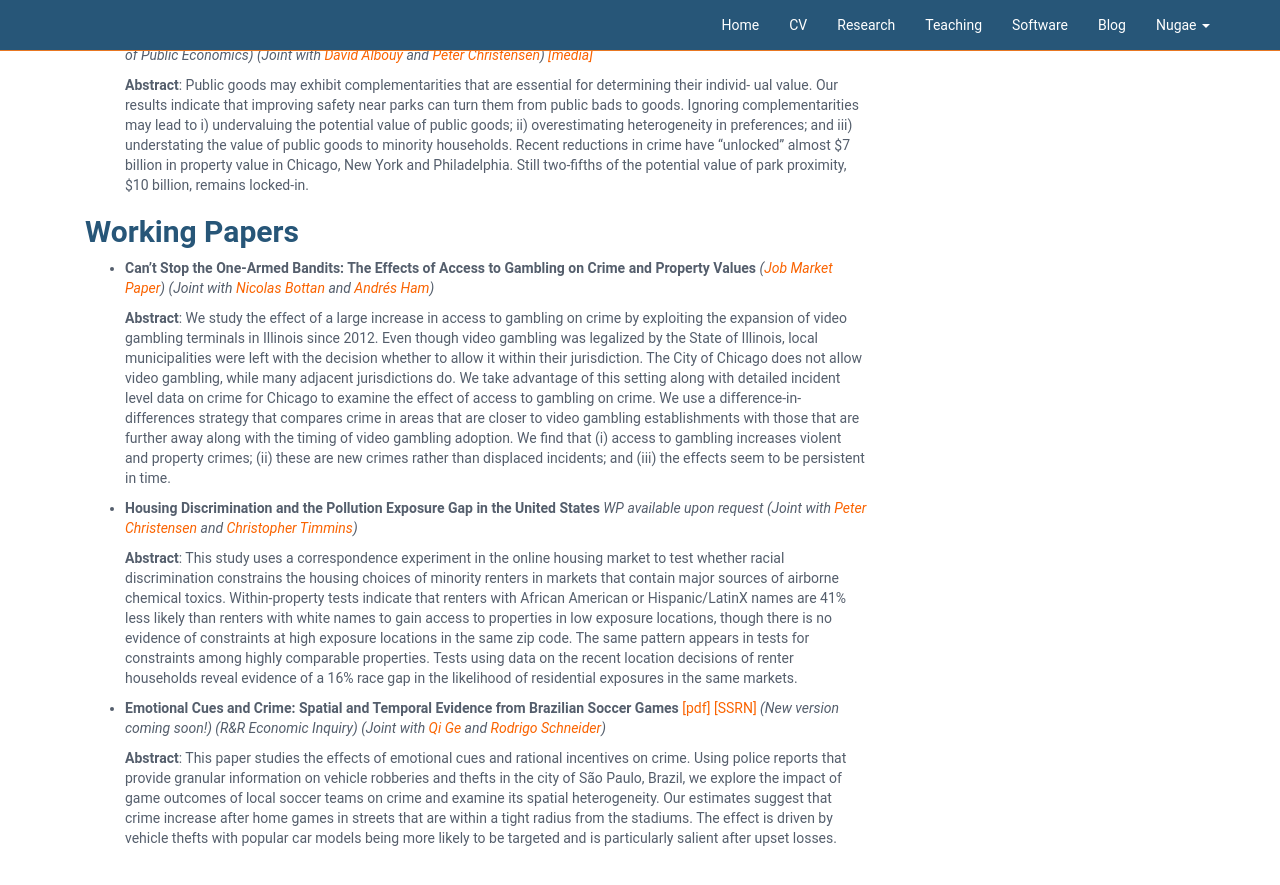
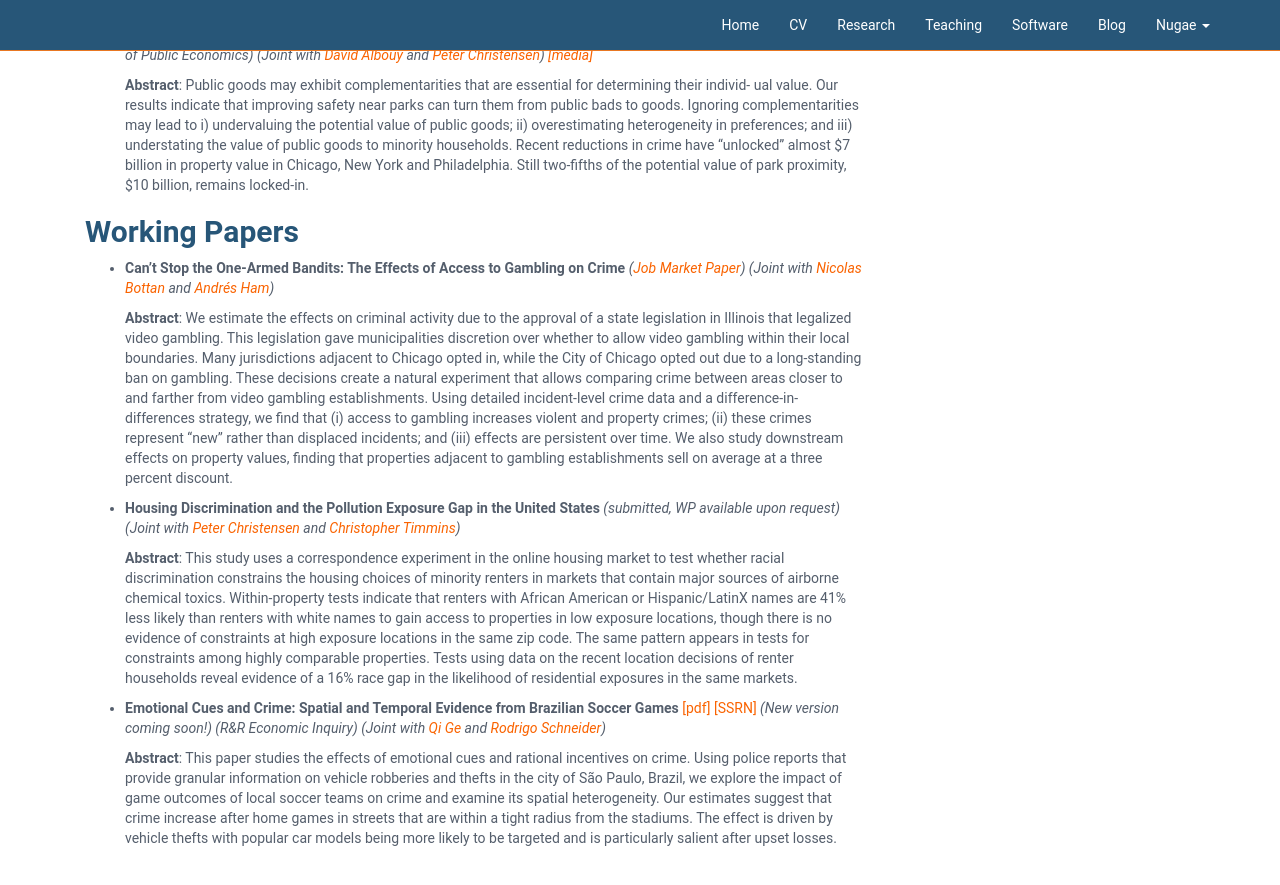
Before and after one commit to ignaciomsarmiento/ignaciomsarmiento.github.io, a Jekyll site: the page built from research.md, in a window 1280 px wide and 900 px high, scrolled down 388 px. Shown: the top 885 px of the window. Built offline with Jekyll 4.4.1, drawn with Linux system fonts in a browser that asks for light colours; our own code applies the rules of GitHub Pages for plain Markdown files.

Commit message:
updated JMP title

```diff
--- a/research.md
+++ b/research.md
@@ -19,14 +19,14 @@ layout: secondary_pages
 
 ## Working Papers
 
-* **Can’t Stop the One-Armed Bandits: The Effects of Access to Gambling on Crime and Property Values** *([Job Market Paper](/assets/Sarmiento_Barbieri_JMP.pdf))* <!--- [[SSRN]](https://ssrn.com/abstract=3020332) -->
+* **Can’t Stop the One-Armed Bandits: The Effects of Access to Gambling on Crime** *([Job Market Paper](/assets/Sarmiento_Barbieri_JMP.pdf))* <!--- [[SSRN]](https://ssrn.com/abstract=3020332) -->
 	*(Joint with [Nicolas Bottan](https://www.nicolasbottan.com/) and [Andrés Ham](https://https://andresham.com/))*
 
 	**Abstract**:
-	We study the effect of a large increase in access to gambling on crime by exploiting the expansion of video gambling terminals in Illinois since 2012. Even though video gambling was legalized by the State of Illinois, local municipalities were left with the decision whether to allow it within their jurisdiction. The City of Chicago does not allow video gambling, while many adjacent jurisdictions do. We take advantage of this setting along with detailed incident level data on crime for Chicago to examine the effect of access to gambling on crime. We use a difference-in-differences strategy that compares crime in areas that are closer to video gambling establishments with those that are further away along with the timing of video gambling adoption. We find that (i) access to gambling increases violent and property crimes; (ii) these are new crimes rather than displaced incidents; and (iii) the effects seem to be persistent in time.
+	We estimate the effects on criminal activity due to the approval of a state legislation in Illinois that legalized video gambling. This legislation gave municipalities discretion over whether to allow video gambling within their local boundaries. Many jurisdictions adjacent to Chicago opted in, while the City of Chicago opted out due to a long-standing ban on gambling. These decisions create a natural experiment that allows comparing crime between areas closer to and farther from video gambling establishments. Using detailed incident-level crime data and a difference-in-differences strategy, we find that (i) access to gambling increases violent and property crimes; (ii) these crimes represent "new" rather than displaced incidents; and (iii) effects are persistent over time. We also study downstream effects on property values,  finding  that  properties  adjacent  to gambling establishments sell on average at a three percent discount.
 
 
-* **Housing Discrimination and the Pollution Exposure Gap in the United States** *WP available upon request*
+* **Housing Discrimination and the Pollution Exposure Gap in the United States** *(submitted, WP available upon request)*
 	*(Joint with [Peter Christensen](http://www.peterchristensen.net/) and [Christopher Timmins](https://sites.duke.edu/christophertimmins/))*
 
 	**Abstract**:
```
Also changed, not shown: 2 other files.
